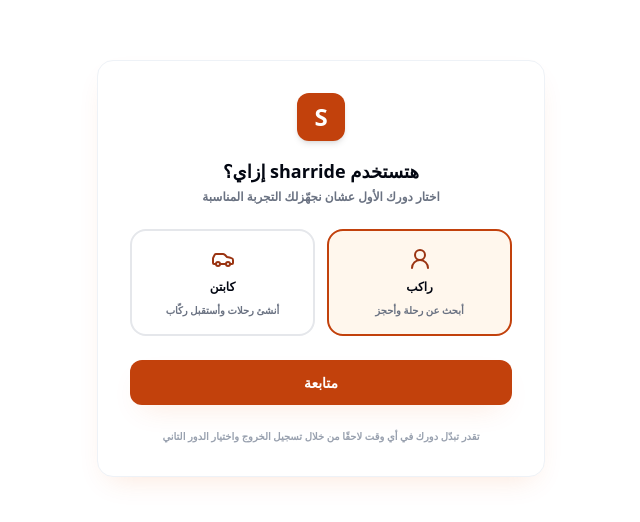
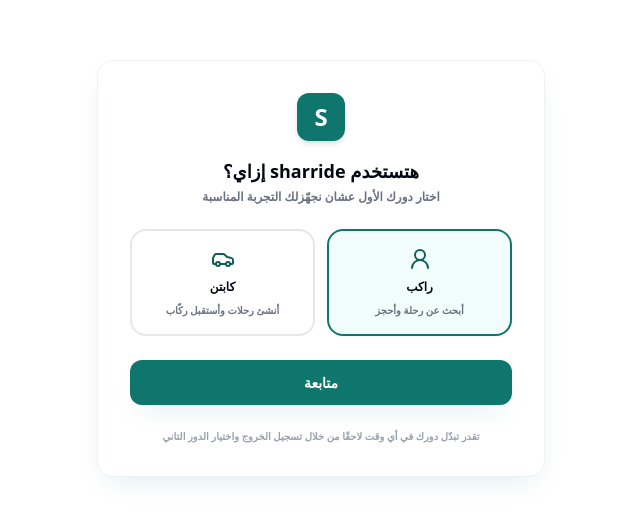
Before and after one commit to sharride/app, a React (Vite) app: page / in a window 1280 px wide. Shown: the part 132-654 px from the top of the page, without its empty margins (409-1049 px from the left). Built offline with nearby package versions, Linux system fonts and the light colour scheme; no server answers.

Commit message:
Add files via upload

```diff
--- a/src/index.css
+++ b/src/index.css
@@ -1,34 +1,36 @@
 @import "tailwindcss";
 @theme {
-  /* Fire/Energy identity — warm orange-to-red flame gradient replacing the
-     old teal/emerald palette. Token names unchanged so every existing
-     class (text-primary-500, bg-primary, ring-primary-400, etc.) keeps
-     working with zero markup changes.
+  /* Teal + Orange hybrid identity (Trust/Mobility/Community via teal,
+     kept as the dominant brand color; Energy/Action/CTA via orange, kept
+     as a deliberately limited accent — not the flame-everywhere palette
+     this replaces). Token names unchanged so every existing class
+     (text-primary-500, bg-primary, ring-primary-400, etc.) keeps working
+     with zero markup changes.
 
      Contrast note (WCAG 2.1, computed relative luminance): primary-500 and
      primary-600 are the two shades used site-wide as solid fills behind
-     WHITE text/icons (FOFi's launcher button, MainLayout's logo badge and
-     avatar ring, chat bubbles, ProfilePage's avatar, HomePage icon badges —
-     grep `bg-primary-500.*text-white` across src/ to see the full list).
-     The straightforward orange-500/600 values (#f97316 ≈2.8:1, #ea580c
-     ≈3.5:1 against white) both fail AA (4.5:1 for normal text, 3:1 for
+     WHITE text/icons (MainLayout's logo badge and avatar ring, chat
+     bubbles, ProfilePage's avatar, HomePage icon badges — grep
+     `bg-primary-500.*text-white` across src/ to see the full list).
+     The straightforward teal-500/600 values (#14b8a6 ≈2.5:1, #0d9488
+     ≈3.7:1 against white) both fail AA (4.5:1 for normal text, 3:1 for
      large/bold — most of these are small icons/avatars, not large text, so
      the stricter threshold applies). Shifted the scale so 500 and 600 land
-     on shades that pass (≈5.2:1 and ≈7:1+) instead of adding a second,
+     on shades that pass (≈5.5:1 and ≈8.6:1) instead of adding a second,
      parallel "safe" token that only .btn-primary would use while every
      other already-shipped bg-primary-500 usage stayed broken. 400 and
      lighter are unaffected — those are used as text/icon color on white
      backgrounds or accents, a different (and here, unproblematic)
      contrast direction. */
-  --color-primary-50: #fff7ed;
-  --color-primary-100: #ffedd5;
-  --color-primary-200: #fed7aa;
-  --color-primary-300: #fdba74;
-  --color-primary-400: #fb923c;
-  --color-primary-500: #c2410c;
-  --color-primary-600: #9a3412;
-  --color-primary-700: #7c2d12;
-  --color-primary: #c2410c;
+  --color-primary-50: #f0fdfa;
+  --color-primary-100: #ccfbf1;
+  --color-primary-200: #99f6e4;
+  --color-primary-300: #5eead4;
+  --color-primary-400: #2dd4bf;
+  --color-primary-500: #0f766e;
+  --color-primary-600: #115e59;
+  --color-primary-700: #134e4a;
+  --color-primary: #0f766e;
 
   --color-neutral-50: #fafafa;
   --color-neutral-100: #f5f5f5;
@@ -38,13 +40,25 @@
   --color-neutral-500: #6b7280;
   --color-neutral-600: #4b5563;
 
-  /* Ember amber accent — keeps the flame family (orange core, amber glow)
-     instead of the old unrelated amber-on-teal pairing. */
-  --color-accent: #f59e0b;
+  /* Orange accent — reserved for a short, deliberate list of "energy /
+     attention" spots (FOFi's launcher button, the unread-notification
+     dot, the route line on the map), never the default for buttons, nav,
+     icons, or card surfaces. accent-600 (#ea580c ≈3.5:1 with white) is
+     only ever used as a solid fill behind an ICON with no text on it, so
+     the 3:1 non-text-contrast threshold (WCAG 1.4.11) applies and it
+     passes; accent-700 (#c2410c ≈5.2:1) is available for any spot that
+     also carries text on the fill. */
+  --color-accent-400: #fb923c;
+  --color-accent-500: #f97316;
+  --color-accent-600: #ea580c;
+  --color-accent-700: #c2410c;
+  --color-accent: #ea580c;
   --color-success: #16a34a;
   /* #d97706 (amber-600) ≈3.3:1 with white — also darkened for the same
      reason as primary-500/600 above (.btn-warning uses this as a solid
-     white-text fill). */
+     white-text fill). Unrelated to the primary/accent rebrand — warning
+     stays its own amber family so it doesn't get confused with the new
+     orange accent. */
   --color-warning: #b45309;
   --color-danger: #dc2626;
 
@@ -85,14 +99,14 @@
 	--bg-default: #ffffff;
 	--bg-muted: #ffffff;
 	--text-default: #1F2937; /* dark slate grey */
-	--brand: #C2410C; /* fire orange — matches --color-primary-500 above, kept AA-safe for white text */
-	--brand-600: #9A3412; /* matches --color-primary-600 */
-	--brand-400: #FB923C;
-	--accent: #f59e0b; /* ember amber */
+	--brand: #0F766E; /* teal — matches --color-primary-500 above, kept AA-safe for white text */
+	--brand-600: #115E59; /* matches --color-primary-600 */
+	--brand-400: #2DD4BF;
+	--accent: #EA580C; /* orange — matches --color-accent-600 above, reserved for a short accent list */
 	--warning: #B45309; /* matches --color-warning above */
 	--muted: #6b7280;
 	--surface: #ffffff;
-	--card-shadow: 0 12px 30px -12px rgba(234,88,12,0.16);
+	--card-shadow: 0 12px 30px -12px rgba(15,118,110,0.16);
 }
 
 @layer base {
@@ -143,7 +157,7 @@
 	}
 
 	.btn { transition: transform var(--anim-fast) ease, box-shadow var(--anim-fast) ease, background-color var(--anim-fast) ease; }
-	.btn:hover { transform: translateY(-2px); box-shadow: 0 10px 25px rgba(234,88,12,0.14); }
+	.btn:hover { transform: translateY(-2px); box-shadow: 0 10px 25px rgba(15,118,110,0.14); }
 	.btn:active { transform: translateY(0); }
 
 	/* RTL-aware icon spacing: use logical properties */
@@ -154,7 +168,7 @@
 		.card { padding: 2rem; border-radius: 1.25rem; }
 	}
 	.focus-ring:focus {
-		outline: 2px solid rgba(245,158,11,0.12);
+		outline: 2px solid rgba(15,118,110,0.18);
 		outline-offset: 2px;
 	}
 }
@@ -189,14 +203,14 @@
 	}
 	.btn-primary:hover { background-color: var(--brand-600); }
 
-	.btn-secondary { background-color: #0f172a; color: var(--brand-400); }
-	.btn-secondary:hover { background-color: #1e293b; }
+	.btn-secondary { background-color: #134e4a; color: var(--brand-400); }
+	.btn-secondary:hover { background-color: var(--brand-600); }
 
-	.btn-outline { border: 2px solid var(--accent); color: #0f172a; background: transparent; }
-	.btn-outline:hover { background-color: rgba(245,158,11,0.08); }
+	.btn-outline { border: 2px solid var(--brand); color: #0f172a; background: transparent; }
+	.btn-outline:hover { background-color: rgba(15,118,110,0.08); }
 
 	.btn-ghost { background: transparent; color: var(--brand-600); }
-	.btn-ghost:hover { background-color: rgba(249,115,22,0.08); }
+	.btn-ghost:hover { background-color: rgba(15,118,110,0.08); }
 
 	/* #16a34a (green-600, --color-success) ≈3.5:1 with white — same
 	   contrast issue as primary-500/600 and warning above, fixed the same
@@ -213,13 +227,13 @@
 	/* Card */
 	.card { background: #ffffff; border-radius: 1rem; padding: 1rem; border: 1px solid #eef2f7; box-shadow: var(--card-shadow); }
 	.card-hover { transition: all 200ms ease; cursor: pointer; }
-	.card-hover:hover { box-shadow: 0 10px 24px rgba(0,0,0,0.06); border-color: #fbbf24; }
+	.card-hover:hover { box-shadow: 0 10px 24px rgba(0,0,0,0.06); border-color: #5eead4; }
 
 	/* Input */
 	.input {
 		display: block; width: 100%; border-radius: 0.75rem; border: 1px solid #e5e7eb; background: #ffffff; padding: 0.75rem 1rem; font-size: 0.875rem; color: #0f172a;
 	}
-	.input:focus { box-shadow: 0 8px 22px -10px rgba(234,88,12,0.14); border-color: var(--brand); }
+	.input:focus { box-shadow: 0 8px 22px -10px rgba(15,118,110,0.14); border-color: var(--brand); }
 
 	/* Empty state */
 	.empty { text-align: center; padding: 2rem 0; color: #374151; gap: 0.75rem; }
```
